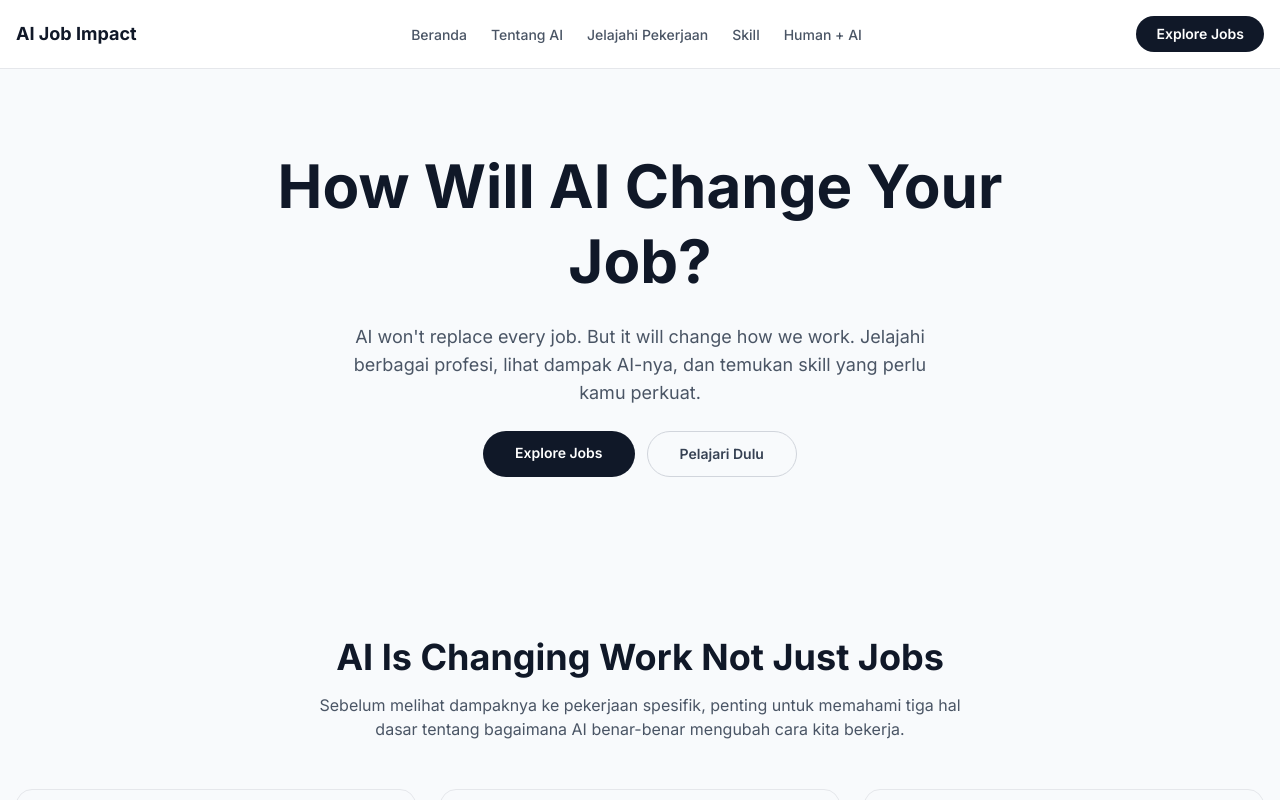
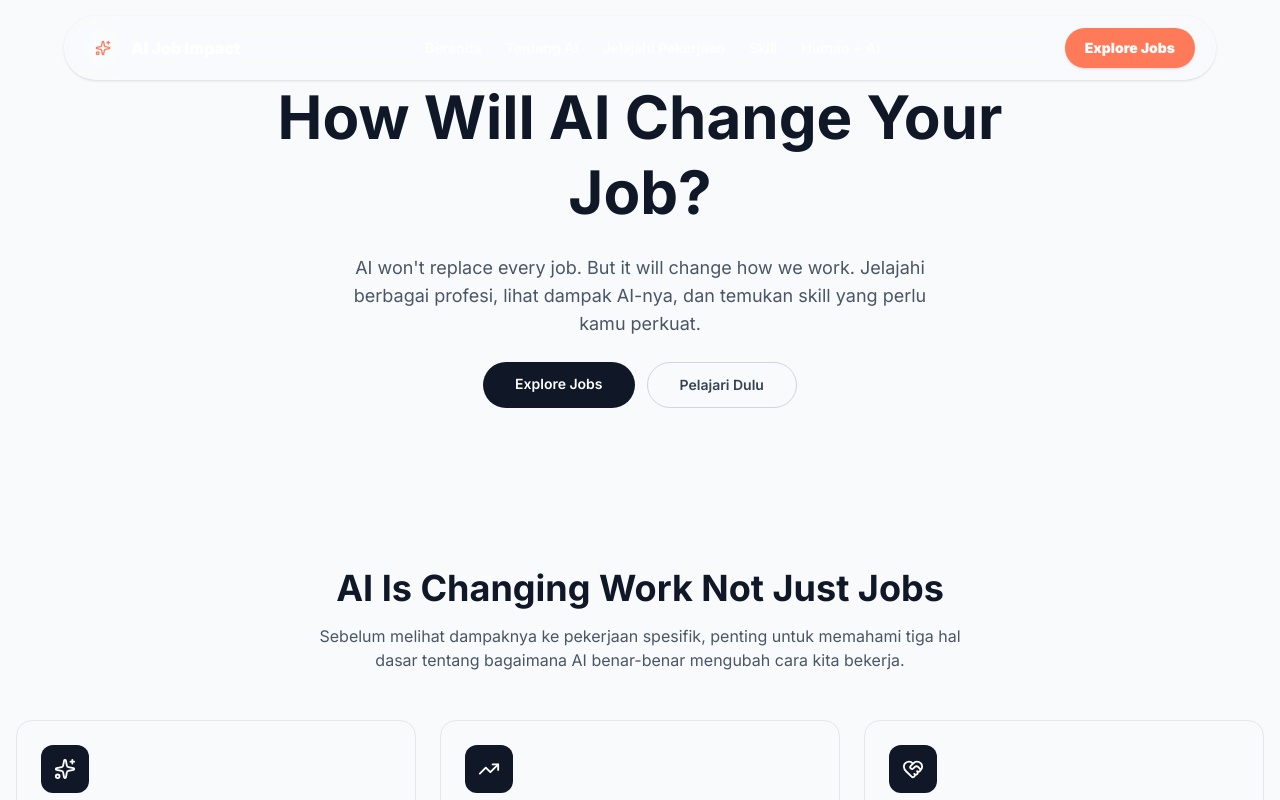
Before and after one commit to kevinazzaky/ai-job, a Next.js app: page / in a window 1280 px wide. Shown: the top 800 px of the page. Built offline with nearby package versions, Linux system fonts and the light colour scheme.

Commit message:
style: redesign navbar as floating glass pill

```diff
--- a/src/components/layout/Navbar.tsx
+++ b/src/components/layout/Navbar.tsx
@@ -1,7 +1,7 @@
 "use client";
 
-import { useState } from "react";
-import { Menu, X } from "lucide-react";
+import { useEffect, useState } from "react";
+import { Menu, X, Sparkles } from "lucide-react";
 
 const NAV_LINKS = [
   { label: "Beranda", href: "#home" },
@@ -13,68 +13,115 @@ const NAV_LINKS = [
 
 export default function Navbar() {
   const [isOpen, setIsOpen] = useState(false);
+  const [isScrolled, setIsScrolled] = useState(false);
+
+  useEffect(() => {
+    function handleScroll() {
+      setIsScrolled(window.scrollY > 40);
+    }
+
+    handleScroll();
+    window.addEventListener("scroll", handleScroll);
+
+    return () => {
+      window.removeEventListener("scroll", handleScroll);
+    };
+  }, []);
 
   return (
-    <header className="sticky top-0 z-50 border-b border-gray-200 bg-white/90 backdrop-blur">
-      <nav className="container mx-auto flex items-center justify-between px-4 py-4">
-        <a href="#home" className="text-lg font-bold text-gray-900">
+    <header className="fixed left-0 top-0 z-50 w-full px-4 pt-4">
+      <div
+        className={`mx-auto flex h-16 max-w-6xl items-center justify-between rounded-full border px-5 shadow-sm backdrop-blur-xl transition-all duration-300 ${
+          isScrolled
+            ? "border-slate-200/80 bg-white/90 text-slate-950 shadow-lg"
+            : "border-white/15 bg-white/10 text-white"
+        }`}
+      >
+        {/* Logo */}
+        <a href="#home" className="flex items-center gap-2.5">
+          <span
+            className={`inline-flex h-9 w-9 items-center justify-center rounded-full ${
+              isScrolled
+                ? "bg-(--color-primary)]"
+                : "bg-white/15"
+            }`}
+          >
+            <Sparkles
+              size={16}
+              className="text-[var(--color-accent)]"
+            />
+          </span>
+
+          <span className="text-sm font-black leading-none sm:text-base">
             AI Job Impact
+          </span>
         </a>
 
-        <ul className="hidden items-center gap-6 md:flex">
+        {/* Desktop Navigation */}
+        <nav className="hidden items-center gap-6 lg:flex">
           {NAV_LINKS.map((link) => (
-            <li key={link.href}>
             <a
+              key={link.href}
               href={link.href}
-                className="text-sm font-medium text-gray-600 transition-colors hover:text-gray-900"
+              className={`text-sm font-semibold transition ${
+                isScrolled
+                  ? "text-slate-700 hover:text-[var(--color-violet)]"
+                  : "text-white/80 hover:text-[var(--color-accent)]"
+              }`}
             >
               {link.label}
             </a>
-            </li>
           ))}
-        </ul>
+        </nav>
 
+        {/* Desktop CTA */}
         <a
           href="#jobs"
-          className="hidden rounded-full bg-gray-900 px-5 py-2 text-sm font-semibold text-white transition-colors hover:bg-gray-700 md:inline-block"
+          className="hidden rounded-full bg-[var(--color-accent)] px-5 py-2.5 text-sm font-black text-white shadow-sm transition hover:-translate-y-0.5 hover:opacity-90 lg:inline-block"
         >
           Explore Jobs
         </a>
 
+        {/* Mobile Menu Button */}
         <button
           type="button"
           onClick={() => setIsOpen((prev) => !prev)}
-          className="inline-flex items-center justify-center rounded-md p-2 text-gray-700 md:hidden"
           aria-label={isOpen ? "Tutup menu" : "Buka menu"}
           aria-expanded={isOpen}
+          className={`inline-flex items-center justify-center rounded-full border p-2 lg:hidden ${
+            isScrolled
+              ? "border-slate-200 text-slate-700"
+              : "border-white/20 text-white"
+          }`}
         >
-          {isOpen ? <X size={24} /> : <Menu size={24} />}
+          {isOpen ? <X size={20} /> : <Menu size={20} />}
         </button>
-      </nav>
+      </div>
 
+      {/* Mobile Navigation */}
       {isOpen && (
-        <ul className="flex flex-col gap-1 border-t border-gray-200 bg-white px-4 py-3 md:hidden">
+        <div className="mx-auto mt-3 max-w-6xl rounded-3xl border border-white/15 bg-[var(--color-primary)]/95 px-5 py-5 text-white shadow-lg backdrop-blur-2xl lg:hidden">
+          <div className="grid gap-4">
             {NAV_LINKS.map((link) => (
-            <li key={link.href}>
               <a
+                key={link.href}
                 href={link.href}
                 onClick={() => setIsOpen(false)}
-                className="block rounded-md px-2 py-2 text-sm font-medium text-gray-700 hover:bg-gray-50"
+                className="text-sm font-semibold text-white/80 transition hover:text-[var(--color-accent)]"
               >
                 {link.label}
               </a>
-            </li>
             ))}
-          <li>
+
             <a
               href="#jobs"
               onClick={() => setIsOpen(false)}
-              className="mt-1 block rounded-full bg-gray-900 px-4 py-2 text-center text-sm font-semibold text-white"
+              className="rounded-full bg-[var(--color-accent)] px-5 py-3 text-center text-sm font-black text-white"
             >
               Explore Jobs
             </a>
-          </li>
-        </ul>
+          </div>
+        </div>
       )}
     </header>
   );
```
Lines whose indentation alone changed are shown as unchanged.
